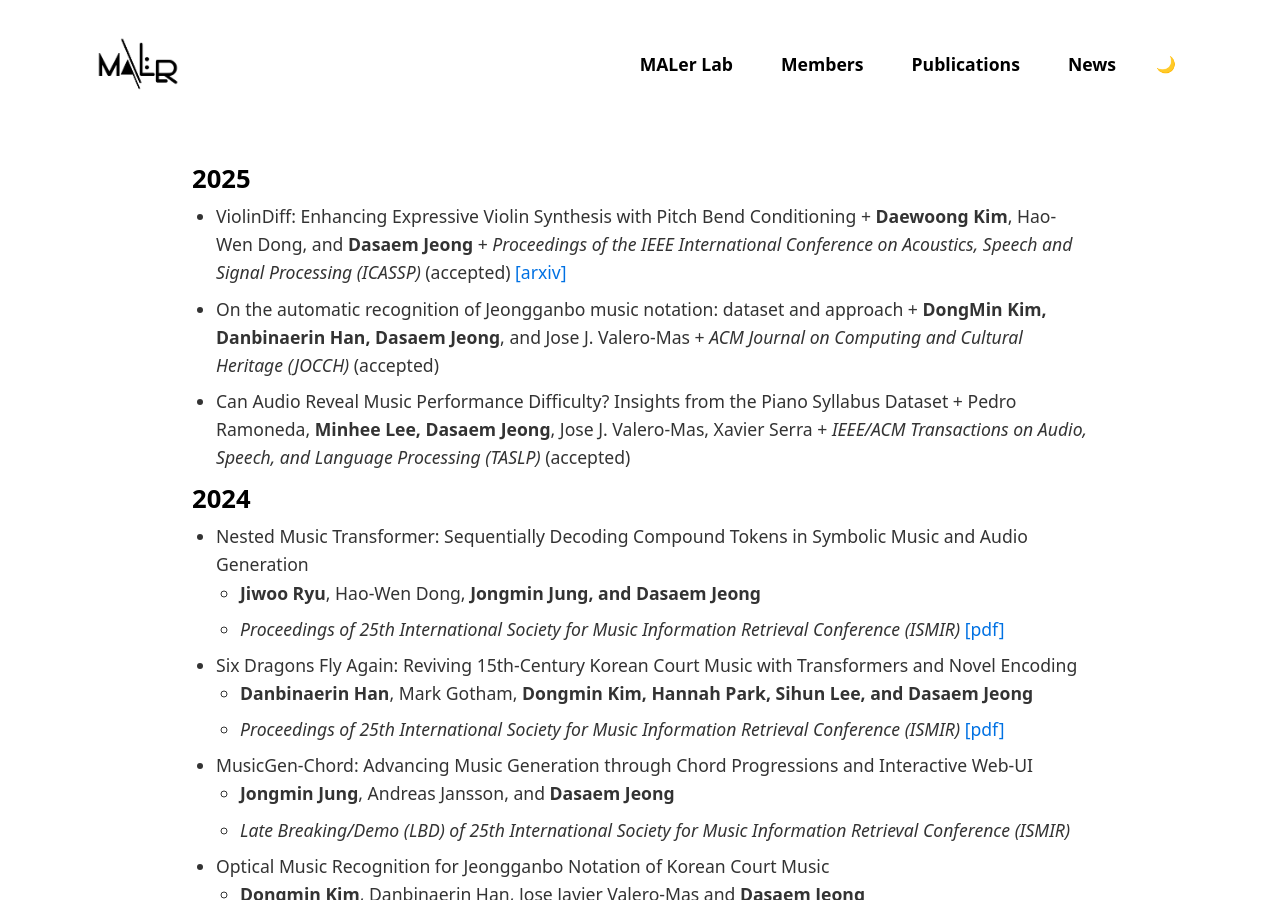
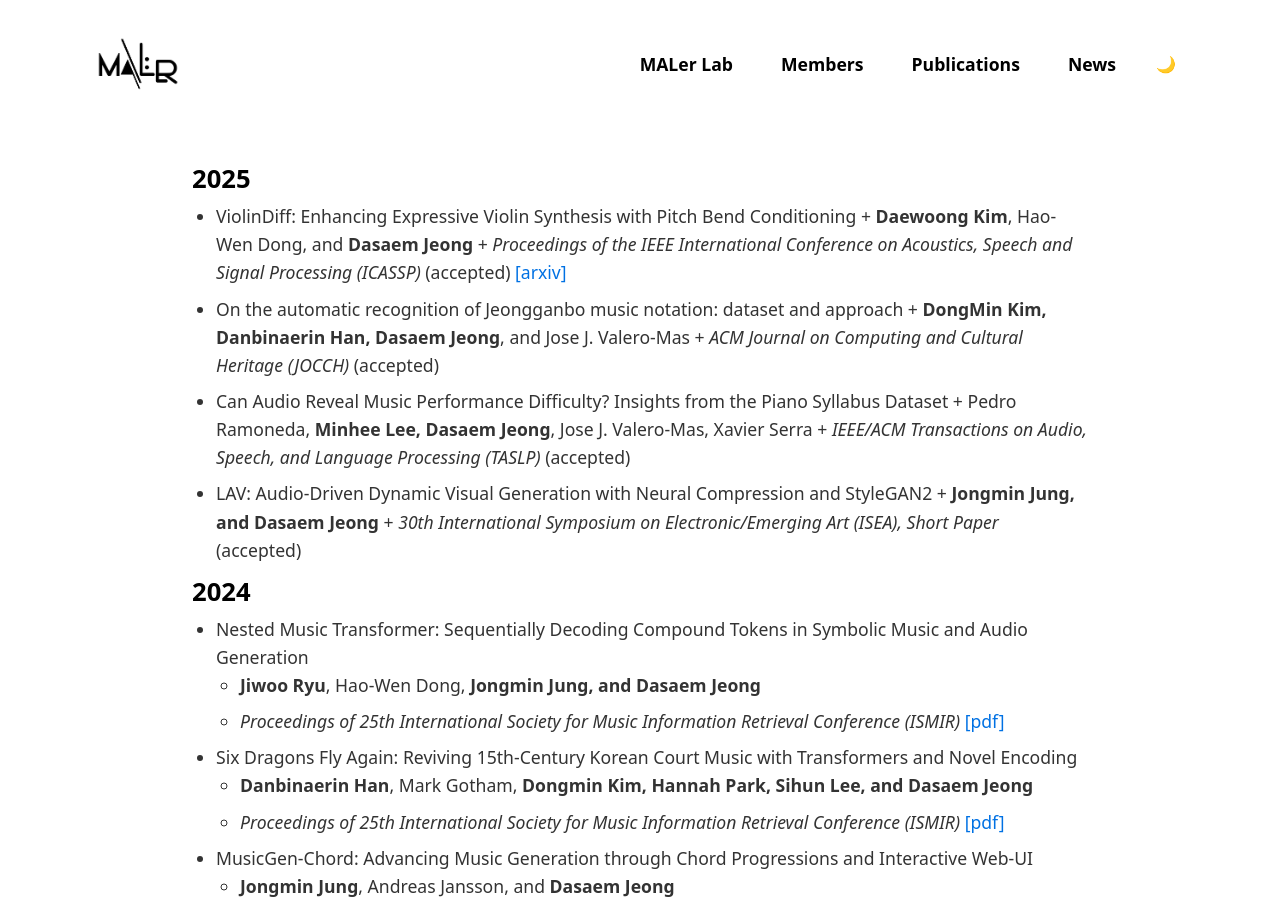
Before and after one commit to MALerLab/MALerLab.github.io, a Jekyll site: the page built from _pages/publications.md, in a window 1280 px wide and 900 px high. Built offline with Jekyll 4.4.1, drawn with Linux system fonts in a browser that asks for light colours; some web fonts are replaced.

Commit message:
Update publications.md

```diff
--- a/_pages/publications.md
+++ b/_pages/publications.md
@@ -19,6 +19,9 @@ excerpt: "Publications of MALer Lab"
   	+ Pedro Ramoneda, **Minhee Lee, Dasaem Jeong**, Jose J. Valero-Mas, Xavier Serra
   	+ *IEEE/ACM Transactions on Audio, Speech, and Language Processing (TASLP)* (accepted)
 
+* LAV: Audio-Driven Dynamic Visual Generation with Neural Compression and StyleGAN2
+  	+ **Jongmin Jung, and Dasaem Jeong**
+  	+ *30th International Symposium on Electronic/Emerging Art (ISEA), Short Paper* (accepted)
 
 ## 2024
 
```
